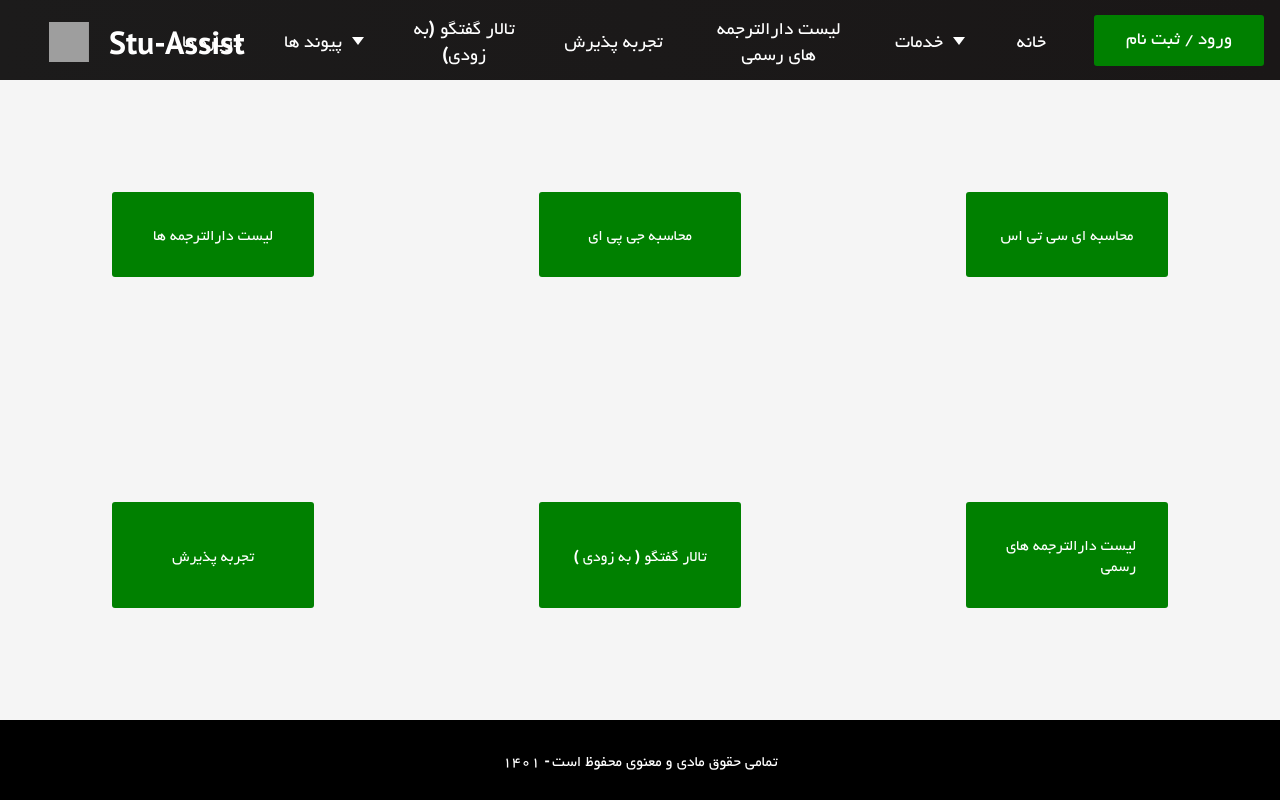
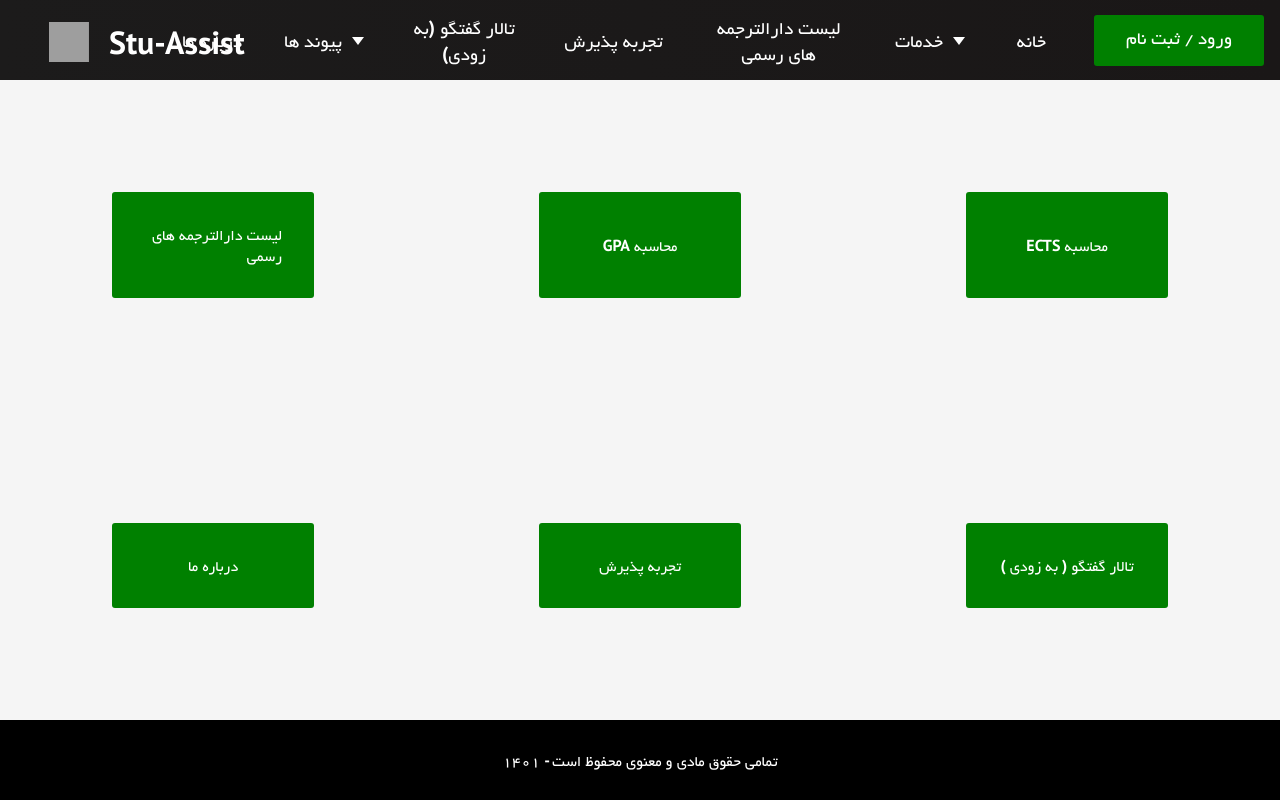
Before and after one commit to mohammadJaliliTorkamani/stu_assist, a React (Create React App) app: page / in a window 1280 px wide. Built offline with nearby package versions, Linux system fonts and the light colour scheme; grey boxes are pictures that could not be loaded.

Commit message:
home options were corrected

```diff
--- a/src/components/MenuItems.tsx
+++ b/src/components/MenuItems.tsx
@@ -2,10 +2,10 @@ export const MenuItems = [
     {
         title: 'خدمات',
         submenu: [{
-            title: 'محاسبه جی پی اِی',
+            title: 'GPA محاسبه',
             path: '/gpa-calculator',
         }, {
-            title: 'محاسبه ای سی تی اس',
+            title: 'ECTS محاسبه',
             path: '/ects-calculator',
         }]
     },
--- a/src/pages/ForumsList.css
+++ b/src/pages/ForumsList.css
@@ -2,7 +2,7 @@
     display: flex;
     flex-direction: column;
     align-items: stretch;
-    justify-content: center;
+    justify-content: flex-start;
     min-height: calc(100vh - 160px);
     padding: 1rem;
 }
--- a/src/pages/ForumsList.tsx
+++ b/src/pages/ForumsList.tsx
@@ -1,35 +1,31 @@
 import { useEffect, useState } from "react"
-import { useParams } from "react-router-dom"
-import Button from "../components/Button"
-import Topic from "./TopicItem"
+import { Link, useParams } from "react-router-dom"
 import './ForumsList.css'
 import TopicItem from "./TopicItem"
 import { useLocalStorage } from "../utils/useLocalStorage"
 import axios from "axios"
 import { LINK_FORUMS_HALL, LINK_FORUMS_TOPICS } from "../utils/Constants"
+
 interface HallType {
     id: number,
-    name: {
-        name: string,
-        link: string
-    },
+    name: string,
     descriptor: string,
     numberOfTopics: number,
-    lastPost: {
+    lastTopic: {
+        id: number,
         name: string,
-        link: string,
-        lastPostDateEquivalent: string
+        lastTopicDateEquivalent: string
     }
 }
 
 interface TopicType {
     id: number,
     name: string,
-    descriptor: string,
+    content: string,
     numberOfComments: number,
     lastComment: {
         id: number,
-        name: string,
+        content: string,
         lastCommentDateEquivalent: string
     }
 }
@@ -70,16 +66,16 @@ function ForumsList() {
 
     return (
         <div className="container">
-            <div className="forums-text">تالار گفتگو</div>
-            <div className="hall-name-text">تالار {hall?.name.name} </div>
-            <Button title="ساخت تاپیک جدید" onClick={e => alert("آزمایشی")} />
+            <Link to={'/forums'} className="forums-text">تالار گفتگو</Link>
+            <div className="hall-name-text">تالار {hall?.name} </div>
+            {/* <Button title="ساخت تاپیک جدید" onClick={e => alert("آزمایشی")} /> */}
             <div className="hall-descriptor-text">{hall?.descriptor}</div>
             <table className="table">
                 <tbody className="table-body">
                     <tr className="table-row">
                         <th className="table-header">تاپیک</th>
-                        <th className="table-header"> پست ها / بازدید ها</th>
-                        <th className="table-header">آخرین پاسخ / زمان</th>
+                        {/* <th className="table-header"> پست ها / بازدید ها</th>
+                        <th className="table-header">آخرین پاسخ / زمان</th> */}
                     </tr>
                     {topics.map(topic => <TopicItem key={topic.id} topic={topic} hallId={typeof hallId == 'undefined' ? 0 : parseInt(hallId)} />)}
                 </tbody>
--- a/src/pages/Home.tsx
+++ b/src/pages/Home.tsx
@@ -19,48 +19,49 @@ function Home() {
                 className="home-option"
                 page={{
                     id: 1,
-                    text: "محاسبه ای سی تی اس",
+                    text: "محاسبه ECTS",
                     link: "ects-calculator"
                 }} />
             <HomeOptionBox key={2}
                 className="home-option"
                 page={{
                     id: 2,
-                    text: "محاسبه جی پی ای",
+                    text: "محاسبه GPA",
                     link: "gpa-calculator"
                 }} />
-            <HomeOptionBox
-                key={3}
+
+            <HomeOptionBox key={3}
                 className="home-option"
                 page={{
                     id: 3,
-                    text: "لیست دارالترجمه ها",
+                    text: "لیست دارالترجمه های رسمی",
                     link: "translation-offices"
-                }} />
+                }}
+            />
             <HomeOptionBox key={4}
                 className="home-option"
                 page={{
                     id: 4,
-                    text: "لیست دارالترجمه های رسمی",
-                    link: "translation-offices"
+                    text: "تالار گفتگو ( به زودی )",
+                    link: "forums"
                 }}
             />
             <HomeOptionBox key={5}
                 className="home-option"
                 page={{
                     id: 5,
-                    text: "تالار گفتگو ( به زودی )",
-                    link: "forums"
-                }}
-            />
-            <HomeOptionBox key={6}
-                className="home-option"
-                page={{
-                    id: 6,
                     text: "تجربه پذیرش",
                     link: "application-experience"
                 }}
             />
+            <HomeOptionBox
+                key={6}
+                className="home-option"
+                page={{
+                    id: 6,
+                    text: "درباره ما",
+                    link: "about-us"
+                }} />
         </div>
     )
 }
--- a/src/pages/TopicItem.tsx
+++ b/src/pages/TopicItem.tsx
@@ -4,11 +4,11 @@ import { createTopicUrl } from "../utils/Utils"
 interface TopicType {
     id: number,
     name: string,
-    descriptor: string,
+    content: string,
     numberOfComments: number,
     lastComment: {
         id: number,
-        name: string,
+        content: string,
         lastCommentDateEquivalent: string
     }
 }
@@ -50,11 +50,11 @@ function TopicItem({ topic, hallId }: IProps) {
         <Column1>
             <a href={createTopicUrl(hallId, topic.id)}>{topic.name}</a>
         </Column1>
-        <Column2 >{topic.numberOfComments}</Column2>
+        {/* <Column2 >{topic.numberOfComments}</Column2>
         <Column3>
             <div>{topic.lastComment.name}</div>
             <div className="last-post-date">{topic.lastComment.lastCommentDateEquivalent}</div>
-        </Column3>
+        </Column3> */}
     </Row>
 }
 
```
